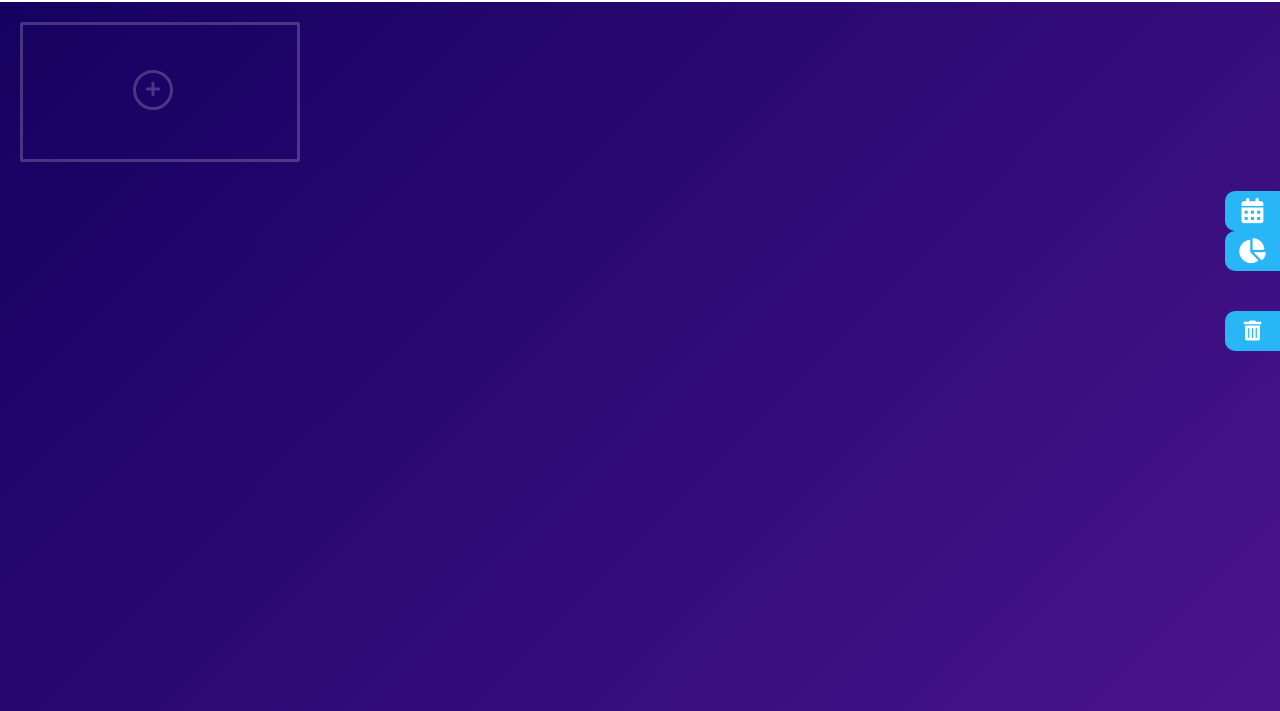
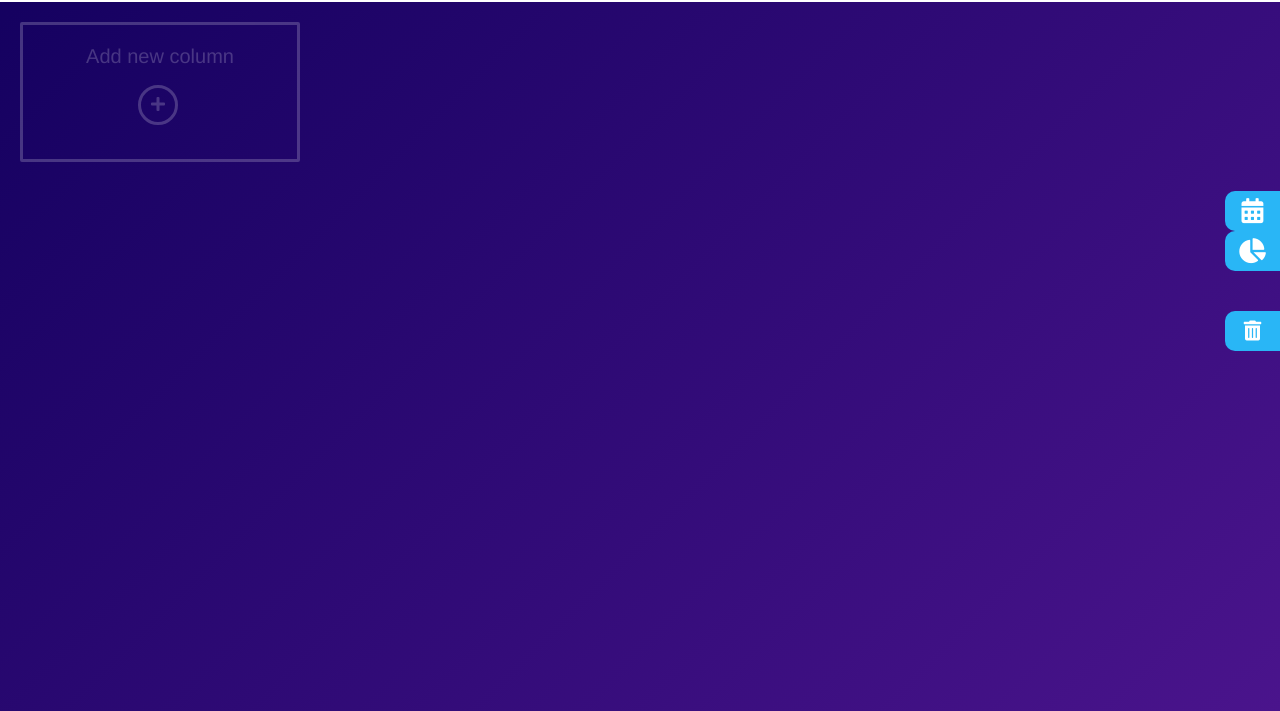
Before and after one commit to Leifhaa/WebProsjekt, a website: page board.html in a window 1280 px wide. Shown: the part 89-800 px from the top of the page. Drawn offline with nearby package versions, Linux system fonts and the light colour scheme.

Commit message:
Added new col button text

```diff
--- a/script/Column.js
+++ b/script/Column.js
@@ -23,11 +23,18 @@ var colSilhouette = document.createElement("div");
     colSilhouette.setAttribute("id", "colSilhouette");
     colSilhouetteC.appendChild(colSilhouette);
 
+var colSilText = document.createElement("div");
+    colSilText.setAttribute("id", "colSilText");
+    colSilText.innerHTML = "Add new column"
+    colSilhouette.appendChild(colSilText);
+
 var colSilButton = document.createElement("button");
     colSilButton.setAttribute("id", "colSilButton");
     colSilButton.setAttribute("class", "btnStyle")
     colSilButton.innerHTML = "<i class='fas fa-plus'></i>";
     colSilhouette.appendChild(colSilButton);
+
+
 
 
 /* ADD COLUMN */
--- a/style.css
+++ b/style.css
@@ -55,13 +55,12 @@ body {
 }
 
 #colSilhouetteCont {
-    podition: relative;
+    position: relative;
     width: 274px;
     height: 134px;
     margin-left: 20px;
     margin-right: 20px;
     border-radius: 2px;
-
     font-size: 40px;
     color: #fff;
     border: 3px solid;
@@ -69,15 +68,25 @@ body {
     cursor: pointer;
 }
 
+#colSilText {
+    position: relative;
+    top: 20px;
+    font-size: .5em;
+    text-align: center;
+
+
+}
+
+
+
 #colSilhouette {
     position: relative;
-    background-color: #ff00cc;
 }
 
 #colSilButton {
     position: absolute;
-    left: 110px;
-    top: 45px;
+    left: 115px;
+    top: 60px;
     background-color: #ffffff;
     border: 3px solid #ffffff;
     background-repeat: no-repeat;
@@ -839,6 +848,7 @@ textarea:focus {
     border-bottom-left-radius: 10px;
 }
 
+
 #calendarSquare {
     position: absolute;
     top: 0;
@@ -910,6 +920,8 @@ textarea:focus {
 	        animation: shake-horizontal 0.8s cubic-bezier(0.455, 0.030, 0.515, 0.955) both;
 }
 
+
+
 /* KEYFRAMES */
 
 @-webkit-keyframes shake-horizontal {
```
